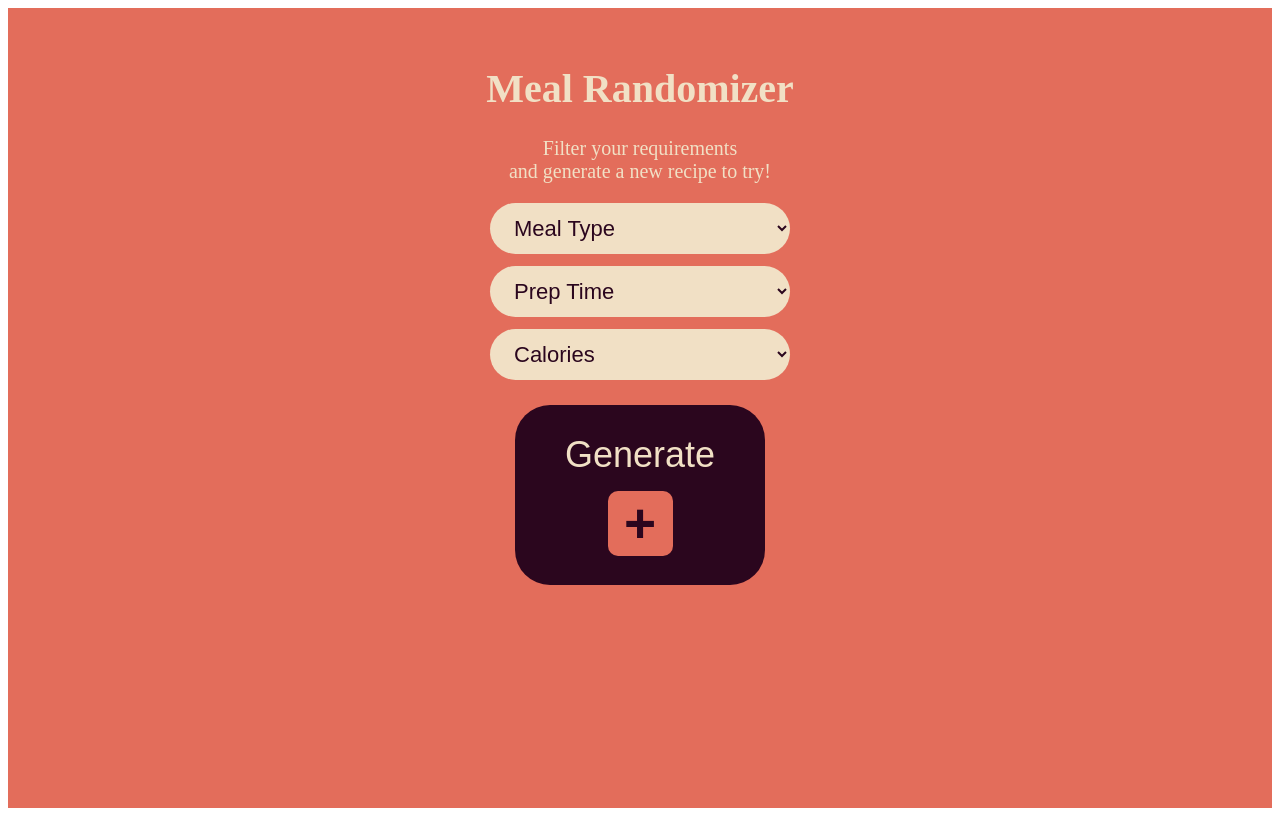
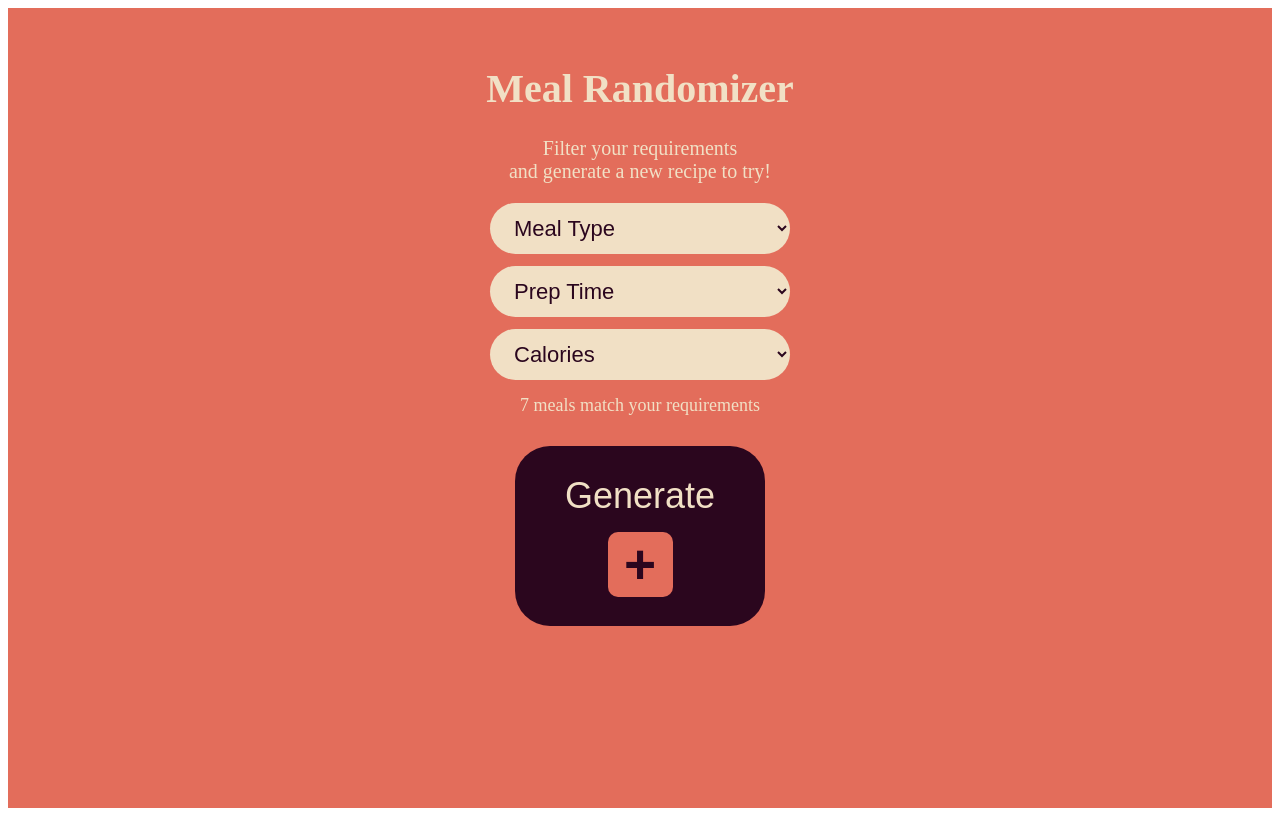
Before and after one commit to pmaidan/ChefMyself, a React (Vite) app: page /meal-randomizer in a window 1280 px wide. Built offline with nearby package versions, Linux system fonts and the light colour scheme.

Commit message:
Added snack and dessert options, changed values in mongolian beef, added amount of meals found less that or equal to values selected

```diff
--- a/src/data/recipes/mongolian-beef.json
+++ b/src/data/recipes/mongolian-beef.json
@@ -5,12 +5,12 @@
     "imageUrl": "",
     "servings": 4,
     "nutritionPerServing": {
-        "calories": 383,
+        "calories": 400,
         "protein": 26,
         "carbohydrates": 31,
         "fat": 16
     },
-    "cookTimeMinutes": 45,
+    "cookTimeMinutes": 60,
     "classification": "Main Course",
     "mealType": ["Lunch", "Dinner"],
     "ingredients": [
--- a/src/pages/MealRandomizer.jsx
+++ b/src/pages/MealRandomizer.jsx
@@ -1,10 +1,31 @@
 //usestate remembers w dropdown option user selected
 import { useState } from "react";
+const recipeFiles = import.meta.glob(
+  "../data/recipes/*.json",
+  { eager: true, import: "default" }
+);
+
+const recipes = Object.values(recipeFiles);
 
 export default function MealRandomizer() { //export allows for other files to use this file
   const [mealType, setMealType] = useState("");
   const [prepTime, setPrepTime] = useState("");
   const [calories, setCalories] = useState("");
+
+  const matchingRecipes = recipes.filter((recipe) => {
+  const matchesMealType =
+    !mealType || recipe.mealType?.includes(mealType);
+
+  const matchesPrepTime =
+    !prepTime ||
+    recipe.cookTimeMinutes <= Number(prepTime);
+
+ const matchesCalories =
+  !calories ||
+  recipe.nutritionPerServing.calories <= Number(calories);
+
+  return matchesMealType && matchesPrepTime && matchesCalories;
+});
 
   return (
     <div className="meal-randomizer">
@@ -26,6 +47,8 @@ export default function MealRandomizer() { //export allows for other files to us
           <option value="Breakfast">Breakfast</option>
           <option value="Lunch">Lunch</option>
           <option value="Dinner">Dinner</option>
+          <option value="Snack">Snack</option>
+          <option value="Dessert">Dessert</option>
         </select>
 
         <select
@@ -56,6 +79,11 @@ export default function MealRandomizer() { //export allows for other files to us
         </select>
 
       </div>
+      <p className="meal-count">
+  {matchingRecipes.length === 0
+    ? "No meals fit this criteria"
+    : `${matchingRecipes.length} meal${matchingRecipes.length === 1 ? "" : "s"} match your requirements`}
+</p>
 
       <button className="generate-button" type="button">
         Generate
--- a/src/styles.css
+++ b/src/styles.css
@@ -144,3 +144,11 @@
 .generate-button:hover {
   background-color: #481331;
 }
+
+.meal-randomizer .meal-count {
+  color: #f1e0c5;
+  font-size: 18px;
+  text-align: center;
+  margin-top: 15px;
+  margin-bottom: 5px;
+}
```
